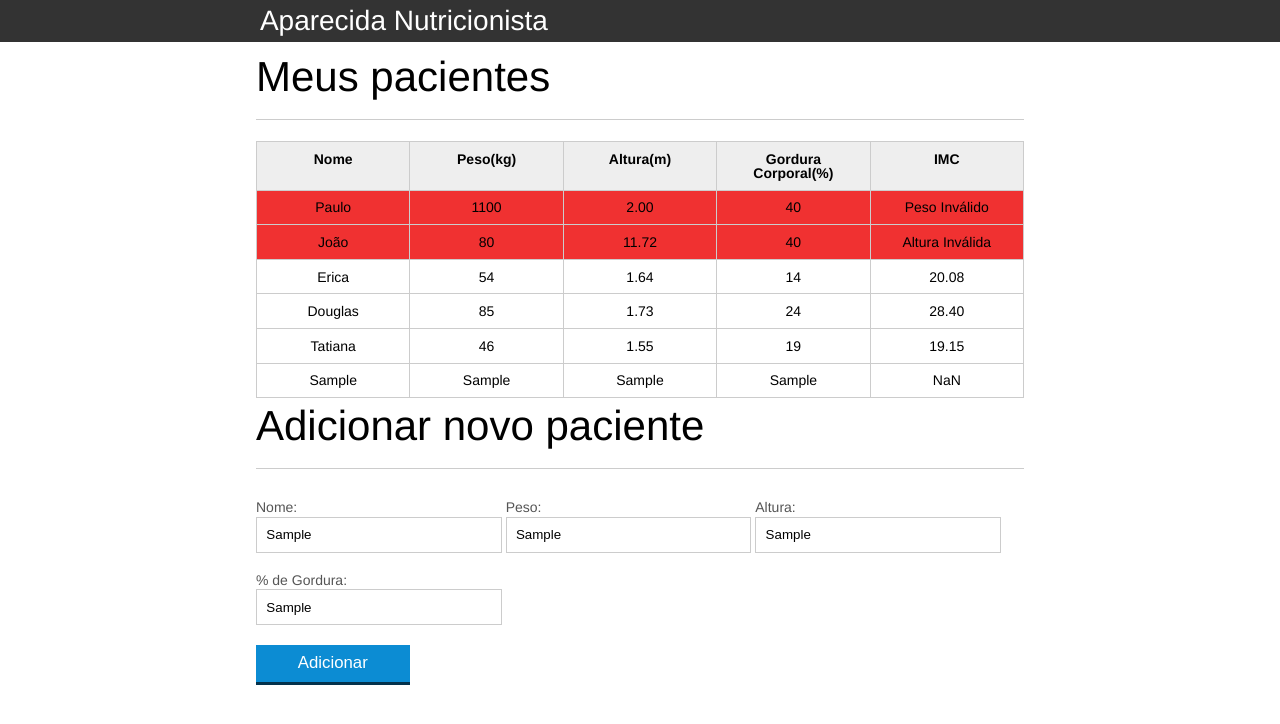
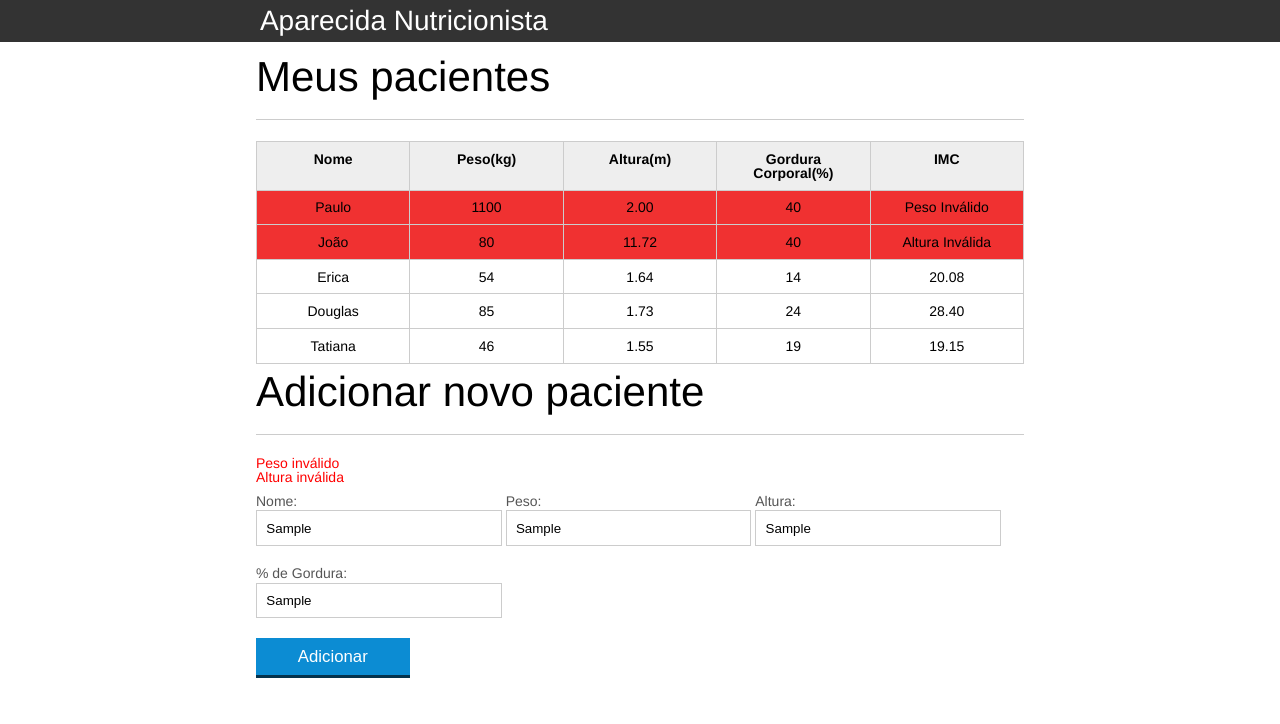
Before and after one commit to kauadasilva2003/Aparecida-Nutricao, a plain HTML site: page index.html in a window 1280 px wide. Both pictures are taken after typing "Sample", "Sample", "Sample", "Sample" into the empty fields and a click on the button "Adicionar". Drawn offline with Linux system fonts and the light colour scheme.

Commit message:
Validação do formulario adicionada.

```diff
--- a/css/index.css
+++ b/css/index.css
@@ -136,3 +136,7 @@ button[disabled=disabled], button:disabled {
 .paciente-invalido{
 		background-color: rgb(240, 49, 49);
 }
+
+#mensagens-erro{
+	color: red;
+}
--- a/index.html
+++ b/index.html
@@ -73,6 +73,7 @@
     <!-- ... -->
     <section class="container">
       <h2 id="titulo-form">Adicionar novo paciente</h2>
+      <ul id="mensagens-erro"></ul>
       <form id="form-adiciona">
         <div class="grupo">
           <label for="nome">Nome:</label>
--- a/js/calculaImc.js
+++ b/js/calculaImc.js
@@ -15,16 +15,16 @@ for (var i = 0; i < pacientes.length; i++) {
 
   var tdImc = paciente.querySelector(".info-imc");
 
-  var pesoEhValido = true;
-  var alturaEhValida = true;
+  var pesoEhValido =validaPeso(peso);
+  var alturaEhValida = validaAltura(altura)
 
-  if (peso <= 0 || peso >= 1000) {
+  if (!pesoEhValido) {
     pesoEhValido = false;
     tdImc.textContent = "Peso Inválido";
     paciente.classList.add("paciente-invalido");
   }
 
-  if (altura <= 0 || altura >= 3.0) {
+  if (!alturaEhValida) {
     alturaEhValida = false;
     tdImc.textContent = "Altura Inválida";
     paciente.classList.add("paciente-invalido");
@@ -36,6 +36,22 @@ for (var i = 0; i < pacientes.length; i++) {
   }
 }
 
+function validaPeso(peso){
+    if(peso >= 0 && peso <= 1000){
+      return true
+    }else{
+      return false;
+    }
+}
+
+function validaAltura(altura){
+  if(altura >= 0 && altura <=3.00 ){
+    return true
+  }else{
+    return false;
+  }
+}
+
 function calculaImc(peso, altura){
   var imc = 0;
 
--- a/js/form.js
+++ b/js/form.js
@@ -4,32 +4,94 @@ botaoAdd.addEventListener("click", function (event){
 
   var form = document.querySelector("#form-adiciona");
 
-  var nome = form.nome.value;
-  var peso = form.peso.value;
-  var altura = form.altura.value;
-  var gordura = form.gordura.value;
+  var paciente = obtemPacienteDoForm(form);
+  var pacienteTr = montaTr(paciente);
 
-  var pacienteTr = document.createElement("tr");
+  var erros = validaPaciente(paciente);
 
-  var nomeTd = document.createElement("td");
-  var pesoTd = document.createElement("td");
-  var alturaTd = document.createElement("td");
-  var gorduraTd = document.createElement("td");
-  var imcTd = document.createElement("td");
 
-  nomeTd.textContent = nome;
-  pesoTd.textContent = peso;
-  alturaTd.textContent = altura;
-  gorduraTd.textContent = gordura;
-  imcTd.textContent = calculaImc(peso,altura);
-
-  pacienteTr.appendChild(nomeTd);
-  pacienteTr.appendChild(pesoTd);
-  pacienteTr.appendChild(alturaTd);
-  pacienteTr.appendChild(gorduraTd);
-  pacienteTr.appendChild(imcTd);
+  if(erros.length > 0){
+      exibeMensagensDeErro(erros);
+      return
+  }
 
   var tabela = document.querySelector("#tabela-pacientes");
 
   tabela.appendChild(pacienteTr);
+
+  form.reset();
+
+  var mensagensErros =  document.querySelector("#mensagens-erro");
+  mensagensErros.innerHTML = "";
 });
+
+function exibeMensagensDeErro(erros){
+    var ul = document.querySelector("#mensagens-erro");
+    ul.innerHTML = "";
+    erros.forEach(function(erro){
+      var li = document.createElement("li");
+      li.textContent = erro;
+      ul.appendChild(li);
+    });
+}
+
+function obtemPacienteDoForm(form){
+  var paciente = {
+    nome: form.nome.value,
+    peso: form.peso.value,
+    altura: form.altura.value,
+    gordura: form.gordura.value,
+    imc: calculaImc(form.peso.value, form.altura.value)
+  }
+  return paciente;
+}
+
+function montaTr(paciente){
+  var pacienteTr = document.createElement("tr");
+  pacienteTr.classList.add("paciente");
+
+  pacienteTr.appendChild(montaTd(paciente.nome, "info-nome"));
+  pacienteTr.appendChild(montaTd(paciente.peso, "info-peso"));
+  pacienteTr.appendChild(montaTd(paciente.altura, "info-altura"));
+  pacienteTr.appendChild(montaTd(paciente.gordura, "info-gordura"));
+  pacienteTr.appendChild( montaTd(paciente.imc, "info-imc"));
+
+  return pacienteTr;
+
+}
+
+function montaTd(dado, classe){
+    var td = document.createElement("td");
+    td.textContent = dado;
+    td.classList.add(classe);
+
+    return td;
+}
+
+function validaPaciente(paciente){
+
+  var erros = [];
+
+  if(paciente.nome.length == 0){
+      erros.push("Nome não pode estar em branco")
+  };
+
+  if(!validaPeso(paciente.peso))erros.push("Peso inválido");
+  if(!validaAltura(paciente.altura))erros.push("Altura inválida");
+
+
+  if(paciente.gordura.length == 0){
+    erros.push("Porcentagem de gordura não pode estar em branco")
+};
+
+if(paciente.altura.length == 0){
+  erros.push("A altura não pode estar em branco")
+};
+
+
+if(paciente.peso.length == 0){
+  erros.push("O peso não pode estar em branco")
+};
+
+    return erros;
+};
```
